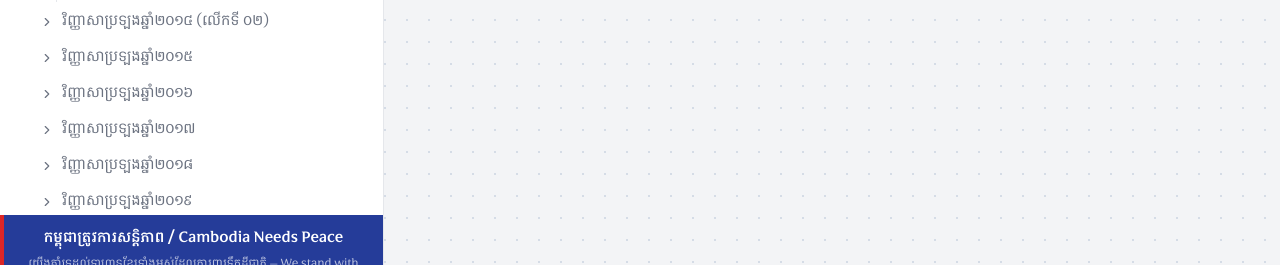
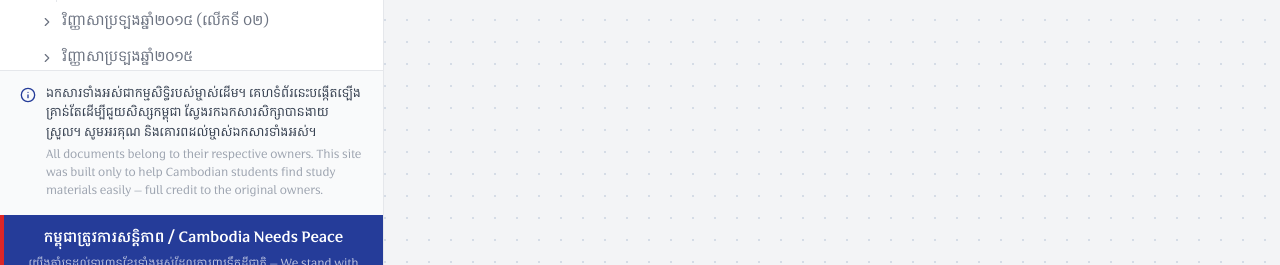
Before and after one commit to HELMAB/bacii, a Nuxt app: page / in a window 1280 px wide. Shown: the part 433-698 px from the top of the page. Built offline with nearby package versions, Linux system fonts and the light colour scheme.

Commit message:
feat: add DisclaimerNotice component to sidebar for ownership and credit notice

```diff
--- /dev/null
+++ b/app/components/Sidebar/DisclaimerNotice.vue
@@ -0,0 +1,21 @@
+<script setup>
+import { Info } from '@lucide/vue'
+</script>
+
+<template>
+  <div
+    class="shrink-0 flex gap-2.5 px-5 py-3.5 border-t border-gray-200 dark:border-gray-800 bg-gray-50 dark:bg-gray-900"
+  >
+    <Info class="w-4 h-4 shrink-0 mt-0.5 text-primary-600 dark:text-primary-400" />
+    <div class="space-y-1">
+      <p class="text-xs leading-relaxed text-gray-700 dark:text-gray-300">
+        ឯកសារទាំងអស់ជាកម្មសិទ្ធិរបស់ម្ចាស់ដើម។ គេហទំព័រនេះបង្កើតឡើងគ្រាន់តែដើម្បីជួយសិស្សកម្ពុជា
+        ស្វែងរកឯកសារសិក្សាបានងាយស្រួល។ សូមអរគុណ និងគោរពដល់ម្ចាស់ឯកសារទាំងអស់។
+      </p>
+      <p class="text-[11px] leading-relaxed text-gray-400 dark:text-gray-500">
+        All documents belong to their respective owners. This site was built only to help Cambodian
+        students find study materials easily — full credit to the original owners.
+      </p>
+    </div>
+  </div>
+</template>
--- a/app/components/Sidebar/SidebarMain.vue
+++ b/app/components/Sidebar/SidebarMain.vue
@@ -2,6 +2,7 @@
 import { X, Rows2, Rows4 } from '@lucide/vue'
 import SearchBar from './SearchBar.vue'
 import CategoryList from './CategoryList.vue'
+import DisclaimerNotice from './DisclaimerNotice.vue'
 import PeaceBanner from '../PeaceBanner.vue'
 import AppFooter from '../AppFooter.vue'
 
@@ -104,6 +105,7 @@ function handleSelectPdf(subject, category, year) {
 
       <!-- Pinned chrome -->
       <div class="shrink-0">
+        <DisclaimerNotice />
         <PeaceBanner />
         <AppFooter />
       </div>
```
Also changed, not shown: 2 other files (tests, documents, lock files or other folders).
